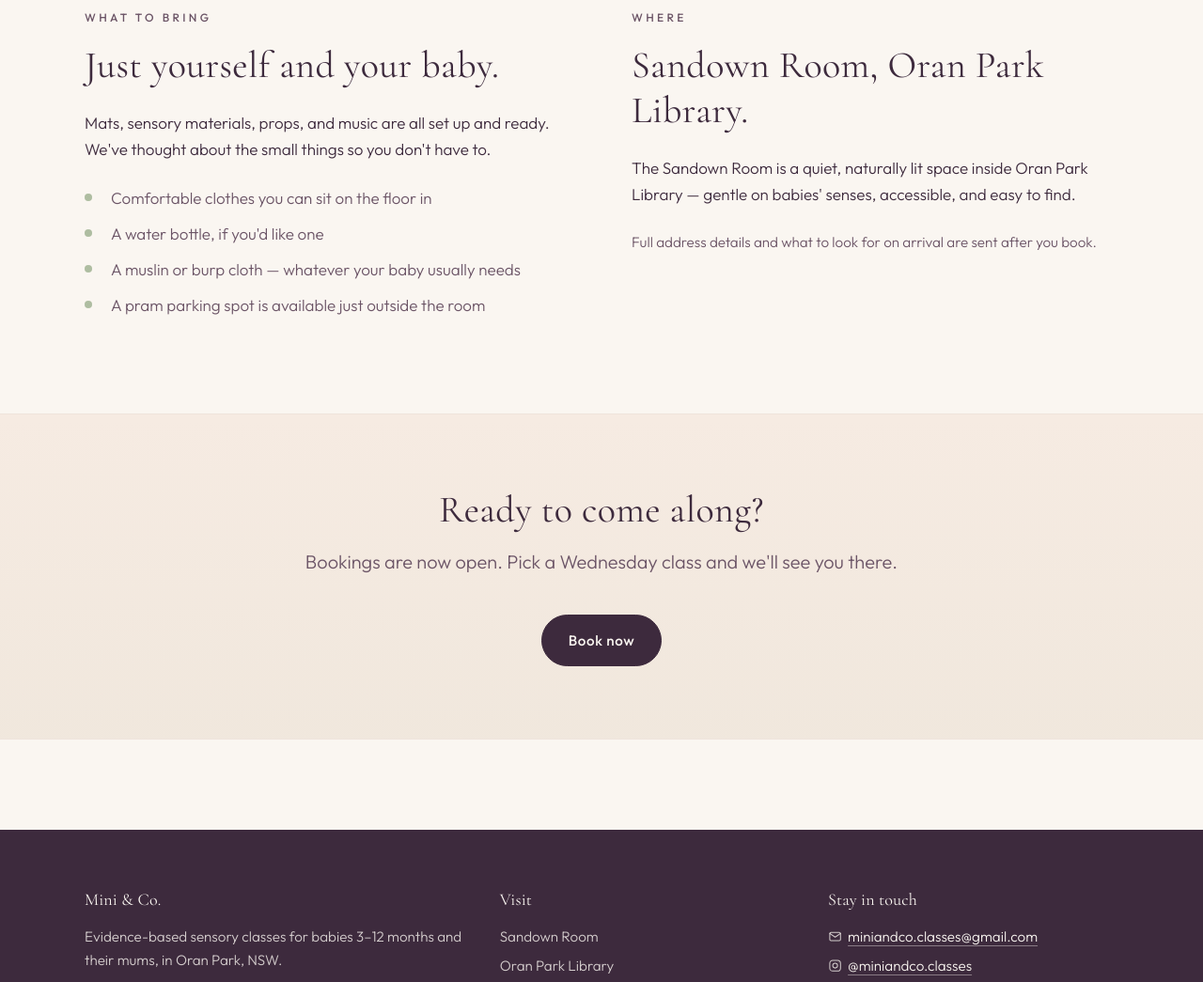
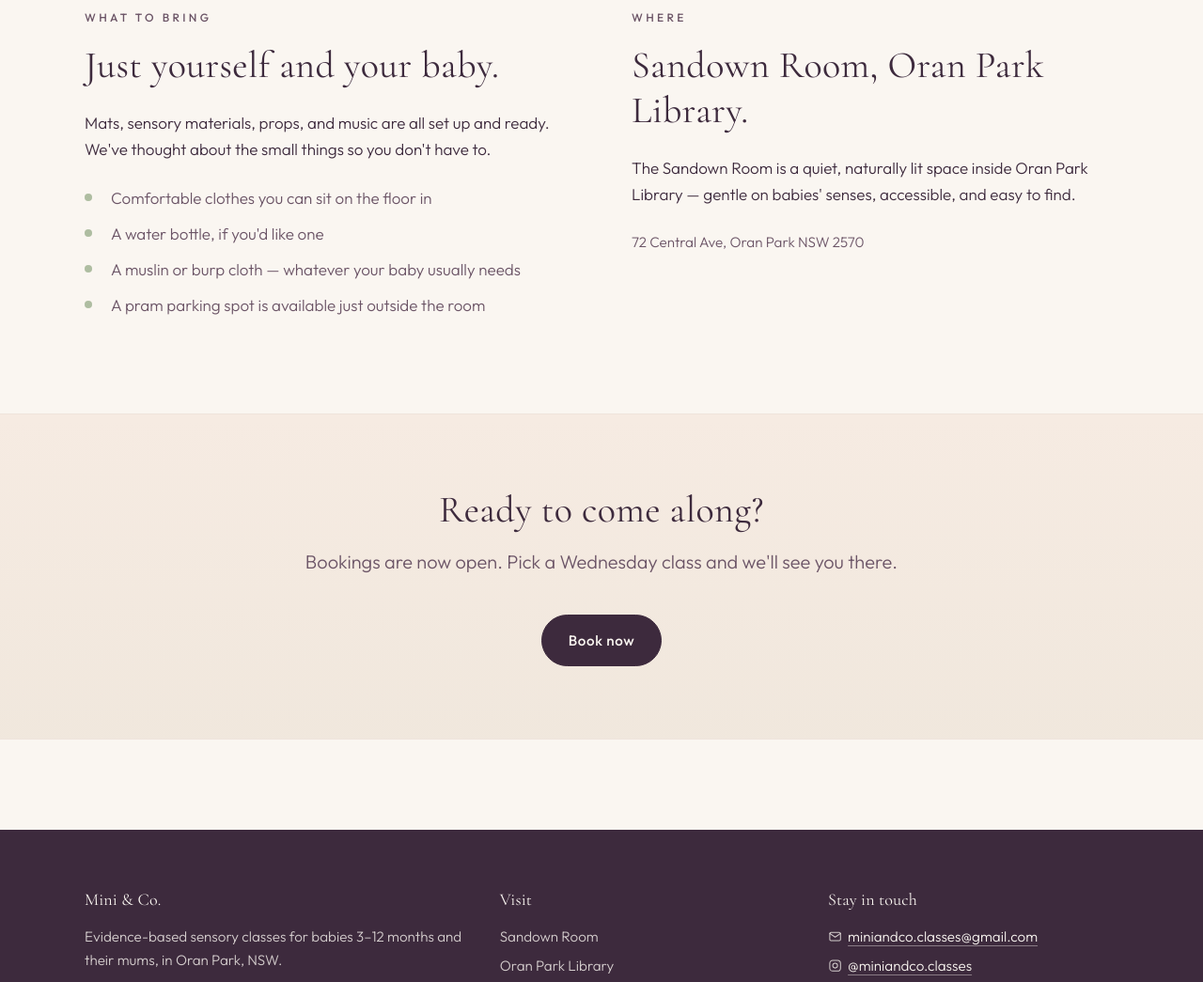
Before and after one commit to jdiacoumis/jdiacoumis.github.io-mini-and-co, a plain HTML site: page classes.html in a window 1280 px wide. Shown: the part 2140-3185 px from the top of the page at 94% size. Drawn offline with nearby package versions, Linux system fonts and the light colour scheme.

Commit message:
Add 72 Central Ave to LocalBusiness schema and surface it on classes page
- index.html: include streetAddress "72 Central Ave" and postalCode
  "2570" in the LocalBusiness JSON-LD PostalAddress block alongside
  the existing locality/region/country.
- classes.html: replace the "Full address details … sent after you
  book" line with the visible street address. The schema makes the
  address publicly discoverable in Google's local pack and Maps, so
  keeping the on-page copy gated would be misleading; both surfaces
  now agree.

No change to the footer or contact-page address copy — happy to extend
to those if NAP consistency across all surfaces is wanted.

Co-Authored-By: Claude Opus 4.7 (1M context) <noreply@anthropic.com>

```diff
--- a/classes.html
+++ b/classes.html
@@ -136,7 +136,7 @@
             <span class="eyebrow">Where</span>
             <h2>Sandown Room, Oran Park Library.</h2>
             <p>The Sandown Room is a quiet, naturally lit space inside Oran Park Library — gentle on babies' senses, accessible, and easy to find.</p>
-            <p style="font-size: 0.95rem; color: var(--colour-text-soft);">Full address details and what to look for on arrival are sent after you book.</p>
+            <p style="font-size: 0.95rem; color: var(--colour-text-soft);">72 Central Ave, Oran Park NSW 2570</p>
           </div>
         </div>
       </div>
```
Also changed, not shown: index.html (+2 -0 lines).
